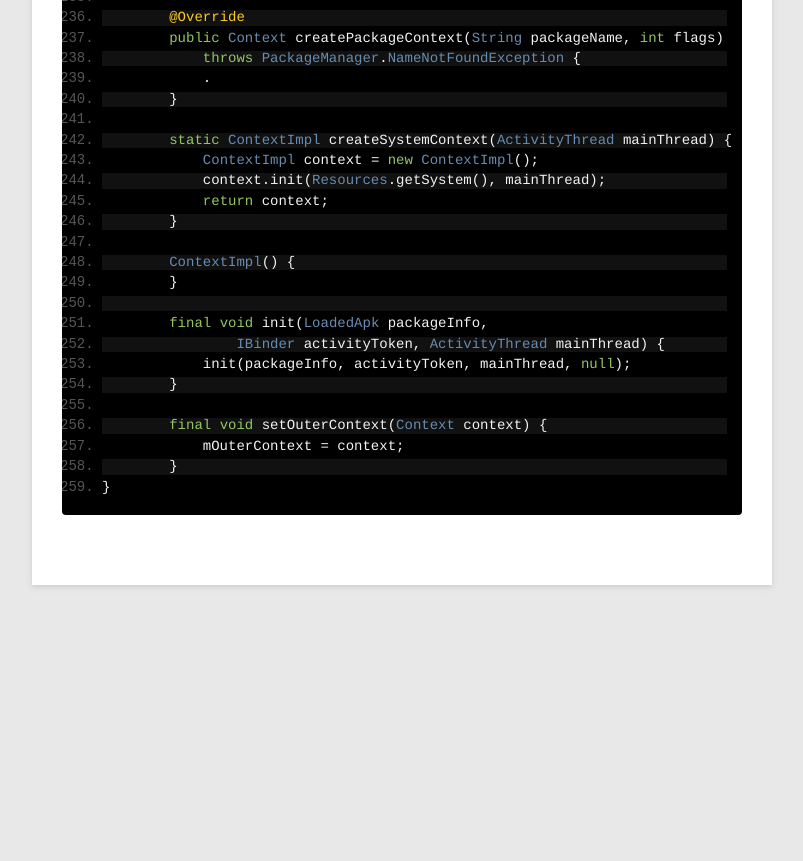
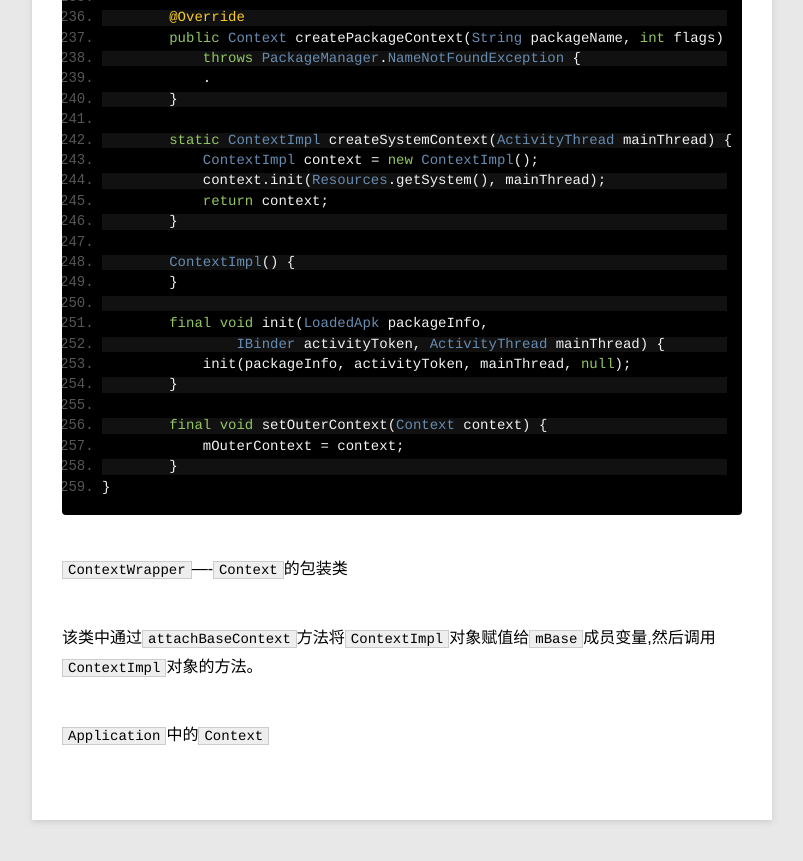
Before and after one commit to zuoqx/zuoqx.github.com, a Jekyll site: the page built from _posts/blog/2016-04-18-Android Context是什么.md, in a window 1280 px wide and 900 px high, scrolled down 6046 px. Shown: the top 861 px of the window, without its empty margins (78-881 px from the left). Built offline with Jekyll 4.4.1, drawn with Linux system fonts in a browser that asks for light colours; comment, search, counter and statistics services are not loaded; before the commit the page ends 6711 px from its top, so only the background shows below that.

Commit message:
update file

```diff
--- a/_posts/blog/2016-04-18-Android Context是什么.md
+++ b/_posts/blog/2016-04-18-Android Context是什么.md
@@ -281,3 +281,9 @@ category: blog
                 mOuterContext = context;
             }
     }
+
+***`ContextWrapper`***----`Context`的包装类
+
+该类中通过`attachBaseContext`方法将`ContextImpl`对象赋值给`mBase`成员变量,然后调用`ContextImpl`对象的方法。
+
+***`Application`***中的`Context`
```
